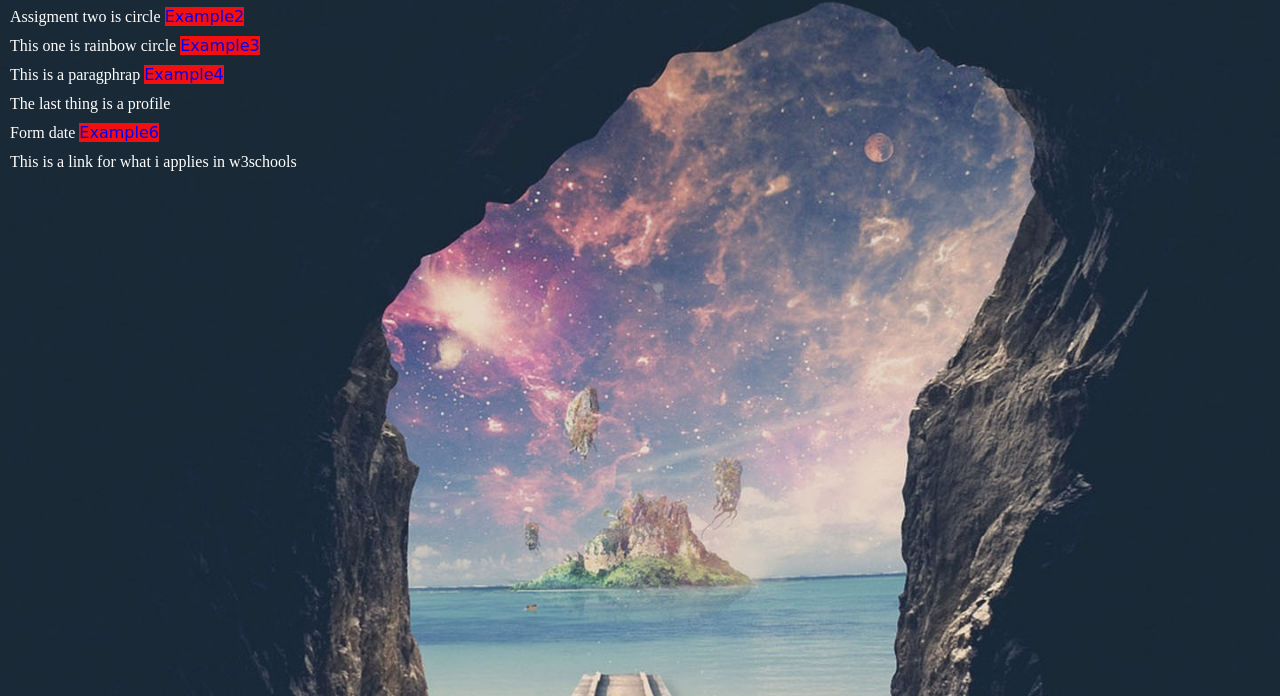
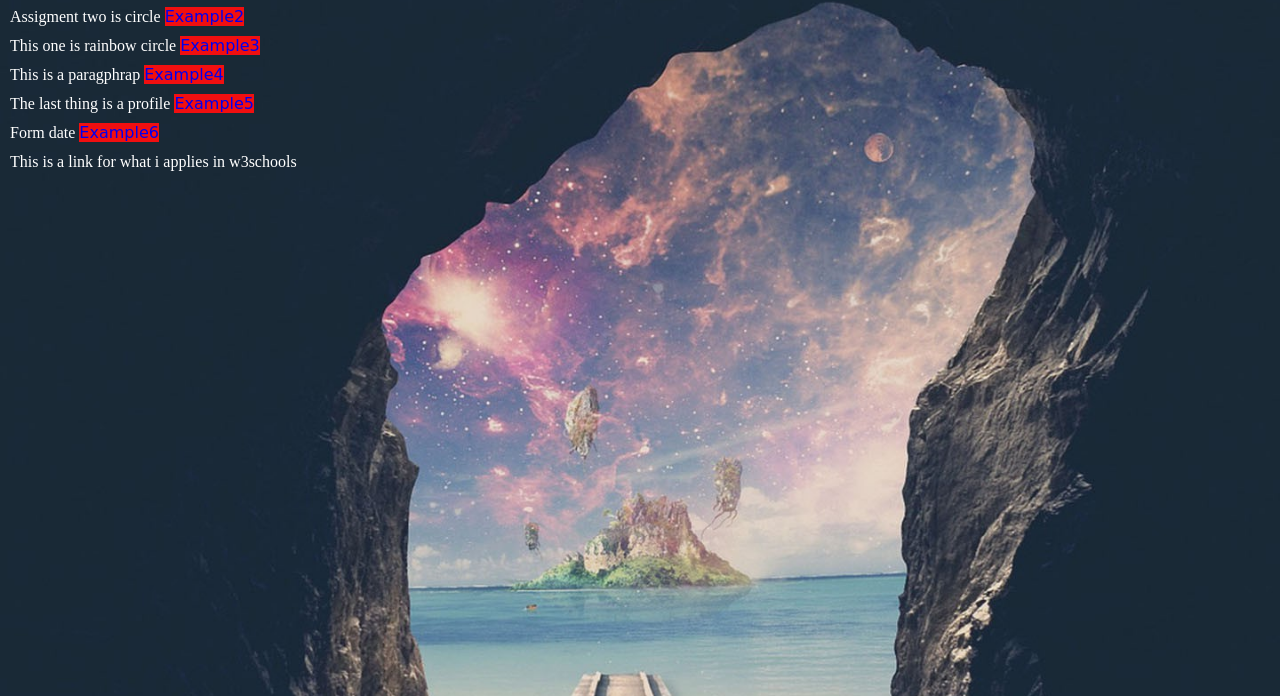
Before and after one commit to ayhamjameel1/TX, a plain HTML site: page index.html in a window 1280 px wide. Shown: the part 104-800 px from the top of the page. Drawn offline with Linux system fonts and the light colour scheme.

Commit message:
Update index.html

```diff
--- a/index.html
+++ b/index.html
@@ -10,7 +10,7 @@
         <p>Assigment two is circle <a href="Ass2.html">Example2</a></p>
         <p>This one is rainbow circle <a href="Ass3.html">Example3</a></p>
         <p>This is a paragphrap <a href="Ass4.html">Example4</a></p>
-        <p>The last thing is a profile <a href="Ass5.html"></a></p>
+        <p>The last thing is a profile <a href="Ass5.html">Example5</a></p>
         <p>Form date <a href="Ass6.html">Example6</a></p>
         <p>This is a link for what i applies in w3schools<a href=""</p>
         <br>
```
